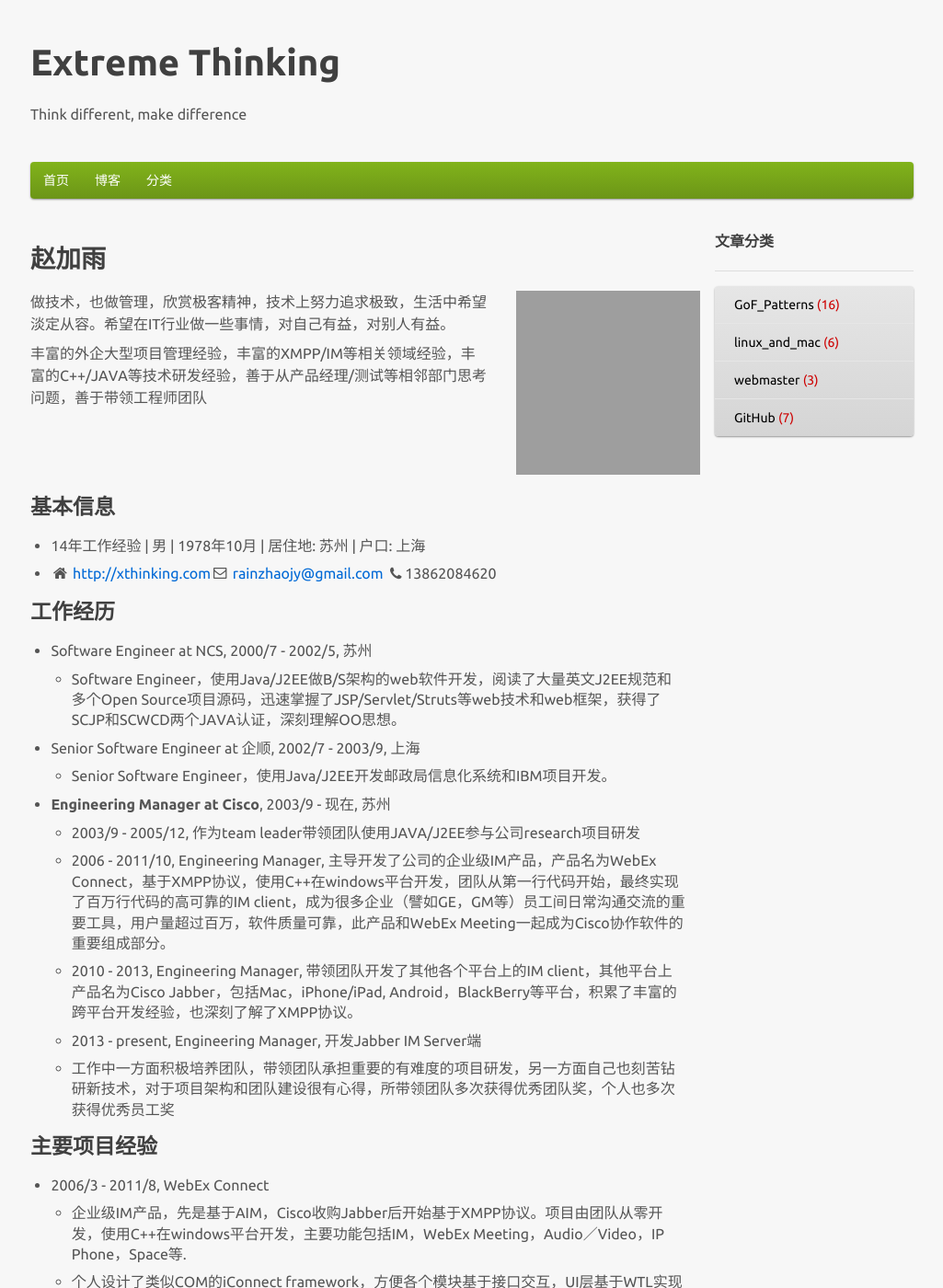
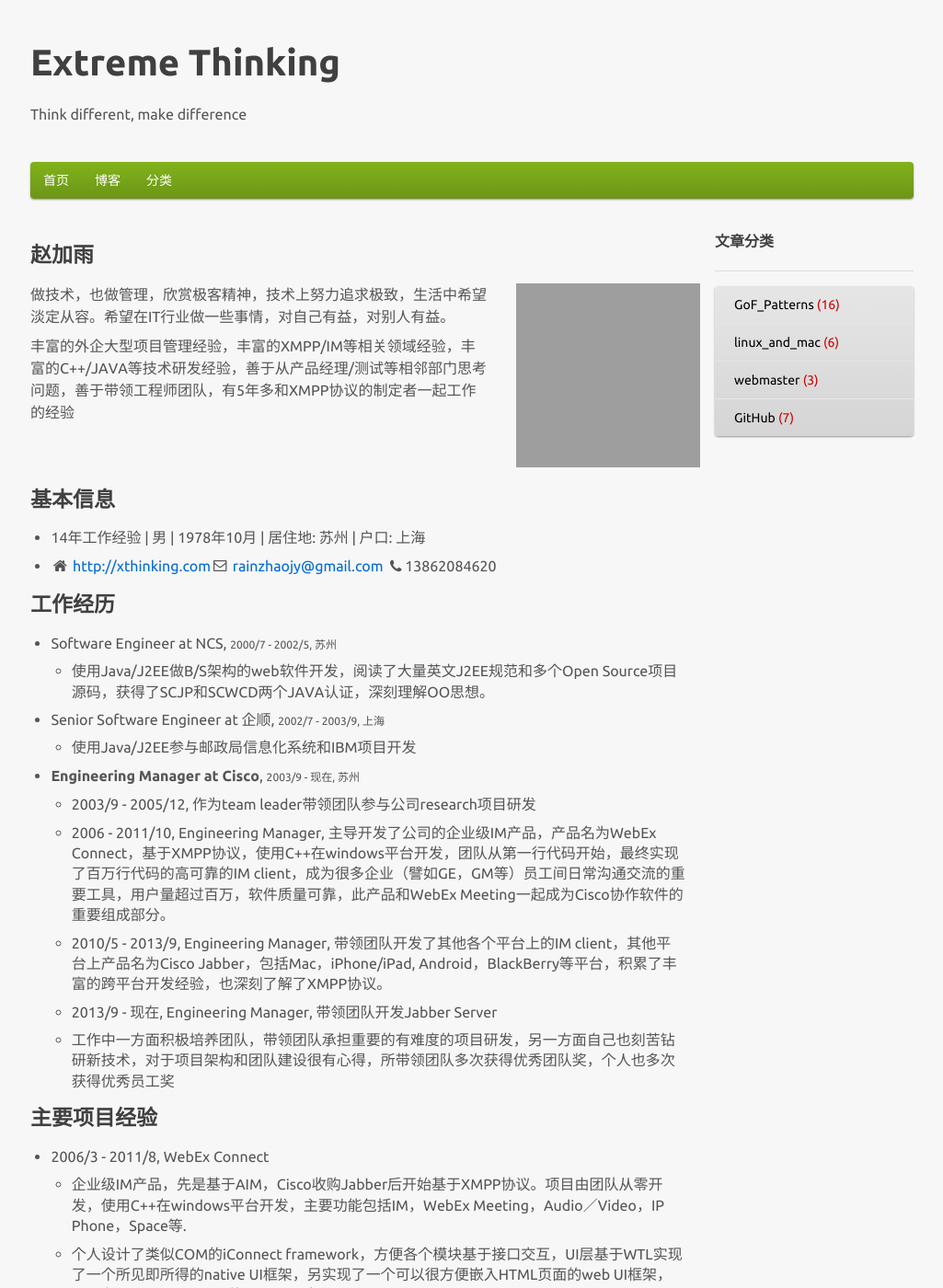
Before and after one commit to BobHongYuChen/rain-site, a Jekyll site: the page built from resume.html, in a window 1280 px wide and 1400 px high. Shown: the whole window at 92% size, without its empty margins (127-1152 px from the left). Built offline with Jekyll 4.4.1, drawn with Linux system fonts in a browser that asks for light colours; Markdown is read by kramdown in place of the engine named in the settings; a style sheet for code colours, icons or effects is not loaded; some of the changed text lies outside the part shown; grey boxes are pictures that could not be loaded.

```diff
--- a/resume.html
+++ b/resume.html
@@ -4,13 +4,13 @@ title: Resume
 whereami: none
 ---
 
-<h3>赵加雨</h5>
+<h4>赵加雨</h4>
 
 <div class="ink-container">
     <div class="ink-row">
         <div class="ink-l50">
                 <p>做技术，也做管理，欣赏极客精神，技术上努力追求极致，生活中希望淡定从容。希望在IT行业做一些事情，对自己有益，对别人有益。</p>
-                <p>丰富的外企大型项目管理经验，丰富的XMPP/IM等相关领域经验，丰富的C++/JAVA等技术研发经验，善于从产品经理/测试等相邻部门思考问题，善于带领工程师团队</p>
+                <p>丰富的外企大型项目管理经验，丰富的XMPP/IM等相关领域经验，丰富的C++/JAVA等技术研发经验，善于从产品经理/测试等相邻部门思考问题，善于带领工程师团队，有5年多和XMPP协议的制定者一起工作的经验</p>
         </div>
         <div class="ink-l25">
             <div class="ink-gutter">
@@ -20,28 +20,28 @@ whereami: none
     </div>
 </div>
 
-<h4>基本信息</h6>
+<h4>基本信息</h4>
 <ul>
     <li>14年工作经验 | 男 | 1978年10月 | 居住地: 苏州 | 户口: 上海</li>
     <li><i class="icon-home"></i> <a href="http://xthinking.com" target="_blank">http://xthinking.com</a><i class="icon-envelope"></i> <a href="mailto:rainzhaojy@gmail.com">rainzhaojy@gmail.com</a> <i class="icon-phone"></i>13862084620</li>
 </ul>
 
-<h4>工作经历</h6>
+<h4>工作经历</h4>
 <ul>
-    <li>Software Engineer at NCS, 2000/7 - 2002/5, 苏州</li>
-    <ul><li>Software Engineer，使用Java/J2EE做B/S架构的web软件开发，阅读了大量英文J2EE规范和多个Open Source项目源码，迅速掌握了JSP/Servlet/Struts等web技术和web框架，获得了SCJP和SCWCD两个JAVA认证，深刻理解OO思想。</li></ul>
-    <li>Senior Software Engineer at 企顺, 2002/7 - 2003/9, 上海</li>
-    <ul><li>Senior Software Engineer，使用Java/J2EE开发邮政局信息化系统和IBM项目开发。</li></ul>
-    <li><strong>Engineering Manager at Cisco</strong>, 2003/9 - 现在, 苏州</li>
-    <ul><li>2003/9 - 2005/12, 作为team leader带领团队使用JAVA/J2EE参与公司research项目研发</li>
+    <li>Software Engineer at NCS, <span class="small">2000/7 - 2002/5, 苏州<span></li>
+    <ul><li>使用Java/J2EE做B/S架构的web软件开发，阅读了大量英文J2EE规范和多个Open Source项目源码，获得了SCJP和SCWCD两个JAVA认证，深刻理解OO思想。</li></ul>
+    <li>Senior Software Engineer at 企顺, <span class="small">2002/7 - 2003/9, 上海<span></li>
+    <ul><li>使用Java/J2EE参与邮政局信息化系统和IBM项目开发</li></ul>
+    <li><strong>Engineering Manager at Cisco</strong>, <span class="small">2003/9 - 现在, 苏州<span></li>
+    <ul><li>2003/9 - 2005/12, 作为team leader带领团队参与公司research项目研发</li>
         <li>2006 - 2011/10, Engineering Manager, 主导开发了公司的企业级IM产品，产品名为WebEx Connect，基于XMPP协议，使用C++在windows平台开发，团队从第一行代码开始，最终实现了百万行代码的高可靠的IM client，成为很多企业（譬如GE，GM等）员工间日常沟通交流的重要工具，用户量超过百万，软件质量可靠，此产品和WebEx Meeting一起成为Cisco协作软件的重要组成部分。</li>
-        <li>2010 - 2013, Engineering Manager, 带领团队开发了其他各个平台上的IM client，其他平台上产品名为Cisco Jabber，包括Mac，iPhone/iPad, Android，BlackBerry等平台，积累了丰富的跨平台开发经验，也深刻了解了XMPP协议。</li>
-        <li>2013 - present, Engineering Manager, 开发Jabber IM Server端</li>
+        <li>2010/5 - 2013/9, Engineering Manager, 带领团队开发了其他各个平台上的IM client，其他平台上产品名为Cisco Jabber，包括Mac，iPhone/iPad, Android，BlackBerry等平台，积累了丰富的跨平台开发经验，也深刻了解了XMPP协议。</li>
+        <li>2013/9 - 现在, Engineering Manager, 带领团队开发Jabber Server</li>
         <li>工作中一方面积极培养团队，带领团队承担重要的有难度的项目研发，另一方面自己也刻苦钻研新技术，对于项目架构和团队建设很有心得，所带领团队多次获得优秀团队奖，个人也多次获得优秀员工奖</li>
     </ul>
 </ul>
 
-<h4>主要项目经验</h6>
+<h4>主要项目经验</h4>
 <ul>
     <li>2006/3 - 2011/8, WebEx Connect</li>
     <ul><li>企业级IM产品，先是基于AIM，Cisco收购Jabber后开始基于XMPP协议。项目由团队从零开发，使用C++在windows平台开发，主要功能包括IM，WebEx Meeting，Audio／Video，IP Phone，Space等.</li>
@@ -56,32 +56,29 @@ whereami: none
     <ul><li>一个跨平台的C++实现的XMPP client library，被应用于Cisco Jabber和Meeting Client等多个产品中</li></ul>
     <li>2012/9 - 2013/4, CCU</li>
     <ul><li>Cisco Common Utility, 一个C++实现的与业务逻辑无关的跨平台工具库，包括Thread/Timer等跨平台类库，目前被应用于Meeting SDK和IM SDK等多个项目中</li></ul>
-    <li>2012/11 - present, Messenger Server</li>
-    <ul><li>Jabber Server开发，负责认证，企业目录支持，存档等模块开发</li>
-        <li>2014/4开始带领团队负责所有Jabber Server相关开发</li></ul>
+    <li>2013/9 - 现在, Messenger Server</li>
+    <ul><li>Jabber Server开发，负责认证，企业目录支持，存档等模块开发</li></ul>
 </ul>
 
-<h4>海外工作经历</h6>
+<h4>海外工作经历</h4>
 <ul>
     <li>2000/10 - 2001/4, Singapore</li>
-    <li>2001/10 - 2001/11, Singapore</li>
     <li>2007/5 - 2007/8, San Jose, CA, US</li>
-    <li>2013/6 - 2013/7, San Jose, CA, US</li>
 </ul>
 
-<h4>教育与培训</h6>
+<h4>教育与培训</h4>
 <ul>
     <li>1996/8 - 2000/7: 东南大学计算机系，本科</li>
     <li>2012/1: CAMS, Cisco Advanced Management Series</li>
     <li>2011/12 - 2012/5: Product Management</li>
 </ul>
 
-<h4>认证</h6>
+<h4>认证</h4>
 <ul>
     <li>2001/10: SCJP, Sun Certified Java Programmer</li>
     <li>2002/2: SCWCD, Sun Certified Web Component Developer</li>
     <li>2011/9: CSM, Certified Scrum Master, #163145</li>
 </ul>
 
-<h4>技术</h6>
+<h4>技术</h4>
 C++, COM, Java, Html, XMPP, WebEx, OOAD, Design Patterns, Architecture, Agile/Scrum, Leadership, English
```
Also changed, not shown: _posts/2014-03-21-mac_tips.md (+21 -5 lines).
